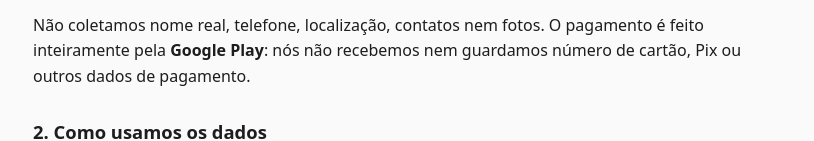
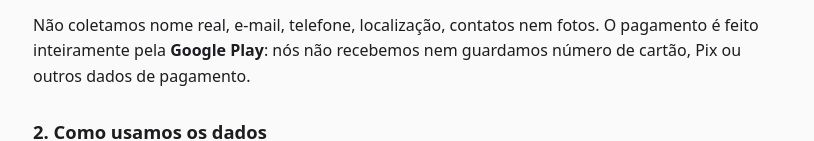
Before and after one commit to JPi437/Game-, a plain HTML site: page privacidade.html in a window 1280 px wide. Shown: the part 494-635 px from the top of the page, without its empty margins (227-1041 px from the left). Drawn offline with Linux system fonts and the light colour scheme.

```diff
--- a/privacidade.html
+++ b/privacidade.html
@@ -26,7 +26,7 @@
   <li><strong>Dados do multiplayer:</strong> posição e ações do seu personagem enquanto você joga online.</li>
   <li><strong>Compras no app:</strong> quando você compra um pacote ou o VIP, guardamos o código da compra (número do pedido e identificador fornecidos pela Google Play), o produto comprado e a data, ligados à sua conta do jogo, para entregar o item, evitar fraudes e manter o VIP ativo.</li>
 </ul>
-<p>Não coletamos nome real, telefone, localização, contatos nem fotos. O pagamento é feito inteiramente pela <strong>Google Play</strong>: nós não recebemos nem guardamos número de cartão, Pix ou outros dados de pagamento.</p>
+<p>Não coletamos nome real, e-mail, telefone, localização, contatos nem fotos. O pagamento é feito inteiramente pela <strong>Google Play</strong>: nós não recebemos nem guardamos número de cartão, Pix ou outros dados de pagamento.</p>
 
 <h2>2. Como usamos os dados</h2>
 <ul>
```
